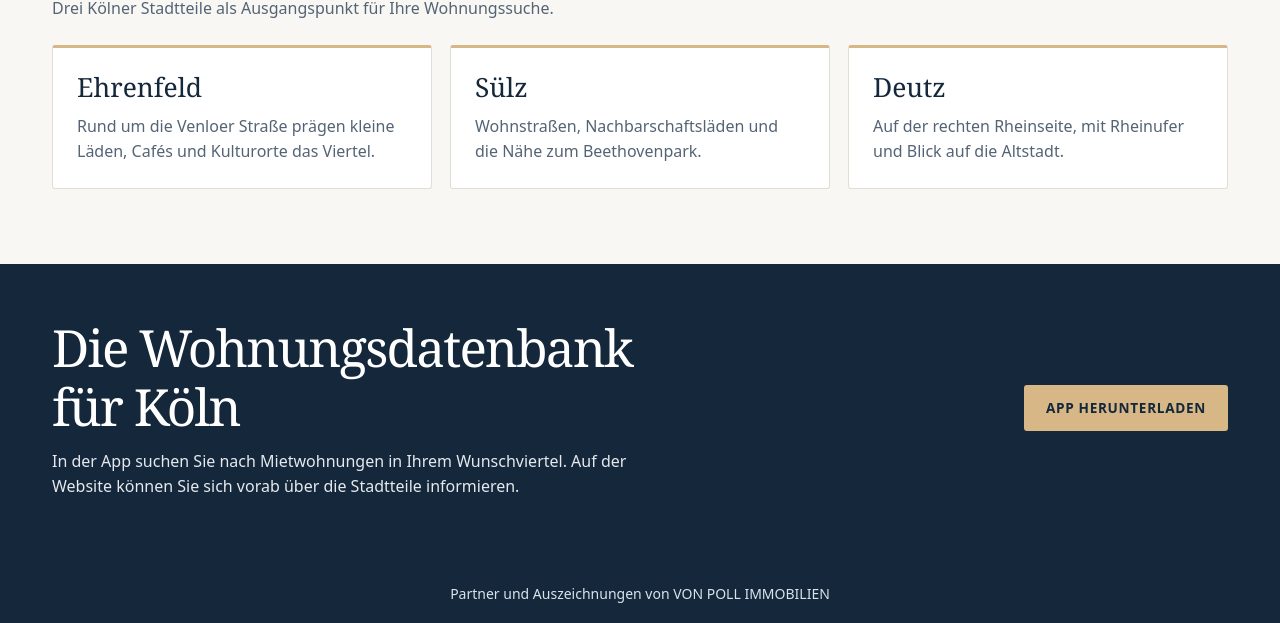
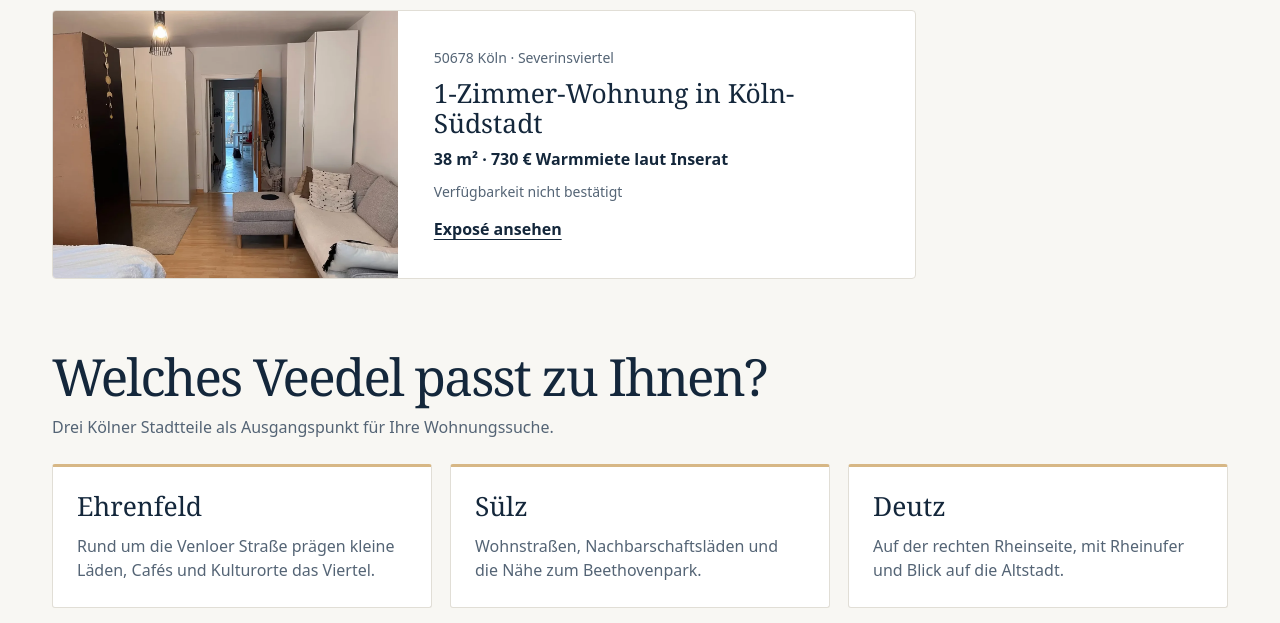
Before and after one commit to azazelitto21/hainer-immobilien, a plain HTML site: page dist/index.html in a window 1280 px wide. Shown: the part 749-1372 px from the top of the page. Drawn offline with Linux system fonts and the light colour scheme.

Commit message:
Update Site source

```diff
--- a/dist/index.html
+++ b/dist/index.html
@@ -7,7 +7,7 @@
   <meta name="theme-color" content="#14273b">
   <title>Wohnungsdatenbank · Mietwohnungen in Köln</title>
   <link rel="icon" href="/assets/mark.svg" type="image/svg+xml">
-  <link rel="stylesheet" href="/styles.css?v=7">
+  <link rel="stylesheet" href="/styles.css?v=8">
   <script src="/site.js" defer></script>
 </head>
 <body>
@@ -36,6 +36,22 @@
       </div>
     </section>
 
+    <section class="shell catalog" aria-labelledby="catalog-title">
+      <h2 id="catalog-title">Wohnungsexposés in Köln</h2>
+      <article class="catalog-card">
+        <a href="wohnung-koeln-suedstadt.html" class="catalog-link" aria-labelledby="catalog-listing-title">
+          <img src="assets/suedstadt/image12.webp" alt="Wohn- und Schlafraum" width="1280" height="959" loading="lazy">
+          <div class="catalog-details">
+            <p class="catalog-meta">50678 Köln · Severinsviertel</p>
+            <h3 id="catalog-listing-title">1-Zimmer-Wohnung in Köln-Südstadt</h3>
+            <p class="catalog-facts">38 m² · 730 € Warmmiete laut Inserat</p>
+            <p class="catalog-meta">Verfügbarkeit nicht bestätigt</p>
+            <span class="catalog-action">Exposé ansehen</span>
+          </div>
+        </a>
+      </article>
+    </section>
+
     <section class="shell neighborhoods" aria-labelledby="neighborhood-title">
       <h2 id="neighborhood-title">Welches Veedel passt zu Ihnen?</h2>
       <p class="section-intro">Drei Kölner Stadtteile als Ausgangspunkt für Ihre Wohnungssuche.</p>
@@ -59,7 +75,7 @@
       <div class="shell app-layout">
         <div>
           <h2 id="app-title">Die Wohnungsdatenbank<br>für Köln</h2>
-          <p>In der App suchen Sie nach Mietwohnungen in Ihrem Wunschviertel. Auf der Website können Sie sich vorab über die Stadtteile informieren.</p>
+          <p>In der App suchen Sie nach Mietwohnungen in Ihrem Wunschviertel. Auf der Website finden Sie das Exposé zur Wohnung in der Südstadt und Informationen zu den Kölner Veedeln.</p>
         </div>
         <button type="button" class="download" data-open-app aria-haspopup="dialog">APP HERUNTERLADEN</button>
       </div>
--- a/dist/styles.css
+++ b/dist/styles.css
@@ -186,6 +186,42 @@ h1 {
 .search-submit:hover { background: #28445f; }
 h2, h3 { margin: 0; font: 400 1.65rem/1.15 Georgia, serif; }
 h2 { font-size: clamp(1.95rem, 4vw, 3.3rem); letter-spacing: -.035em; }
+.catalog { padding-top: clamp(42px, 6vw, 68px); }
+.catalog-card { max-width: 54rem; margin-top: 24px; }
+.catalog-link {
+  display: grid;
+  grid-template-columns: minmax(0, 2fr) minmax(0, 3fr);
+  overflow: hidden;
+  border: 1px solid #e1ded6;
+  border-radius: 4px;
+  background: #fff;
+  color: inherit;
+  text-decoration: none;
+}
+.catalog-link:hover { border-color: #a68152; }
+.catalog-link img {
+  display: block;
+  width: 100%;
+  height: 100%;
+  aspect-ratio: 4 / 3;
+  object-fit: cover;
+}
+.catalog-details {
+  display: grid;
+  align-content: center;
+  justify-items: start;
+  gap: 9px;
+  min-width: 0;
+  padding: clamp(20px, 3vw, 36px);
+}
+.catalog-meta { color: #546475; font-size: .875rem; }
+.catalog-facts { font-weight: 650; }
+.catalog-action {
+  margin-top: 5px;
+  font-weight: 700;
+  text-decoration: underline;
+  text-underline-offset: 4px;
+}
 .neighborhoods { padding-block: 68px 75px; }
 .section-intro { margin-top: 10px; color: #546475; }
 .neighborhood-grid {
@@ -235,6 +271,7 @@ dialog .download-status { color: #546475; }
 :focus-visible { outline: 2px solid #aa7231; outline-offset: 2px; }
 @media (max-width: 640px) {
   .hero-inner { padding-block: 55px; }
+  .catalog-link { grid-template-columns: minmax(0, 1fr); }
   .neighborhoods { padding-block: 42px; }
   .neighborhood-grid { grid-template-columns: 1fr; gap: 12px; }
   .app-layout { align-items: flex-start; flex-direction: column; }
```
